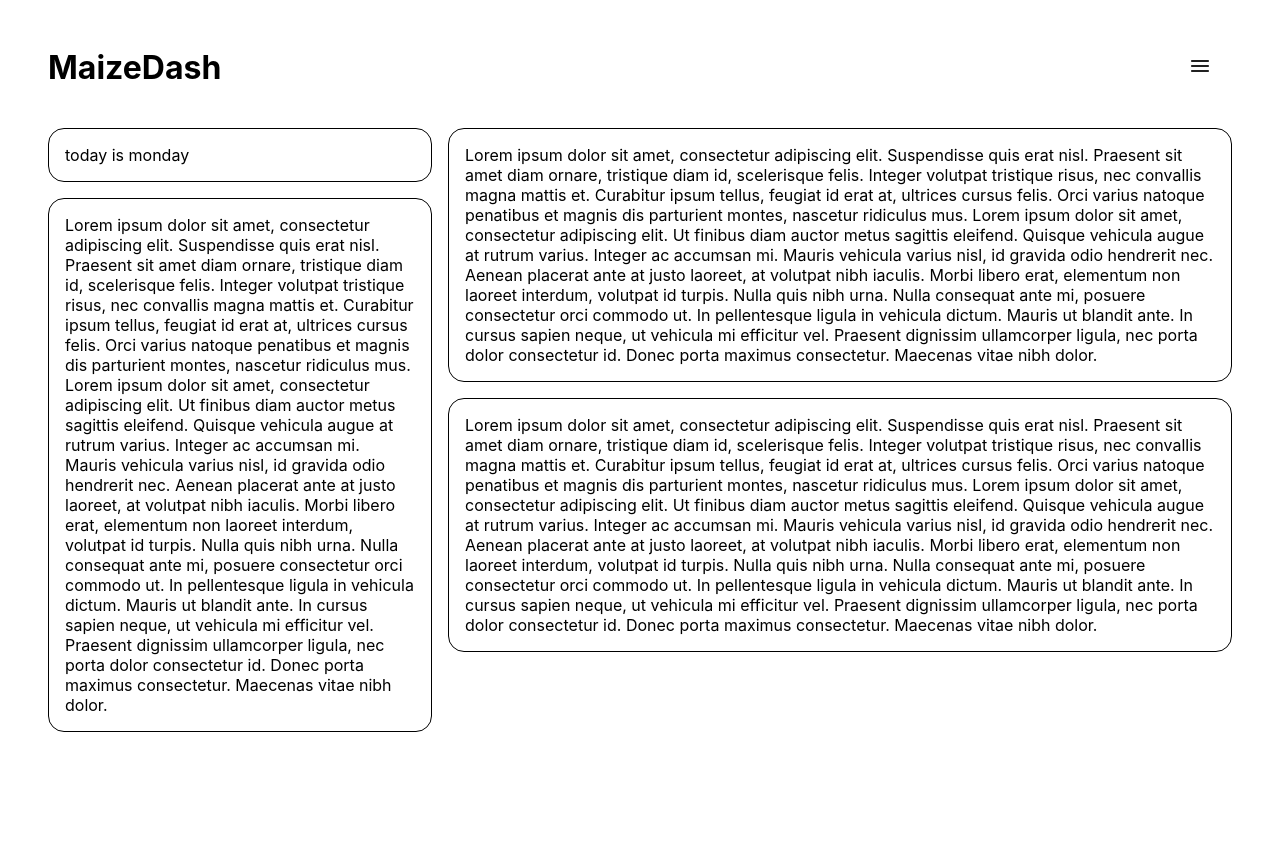
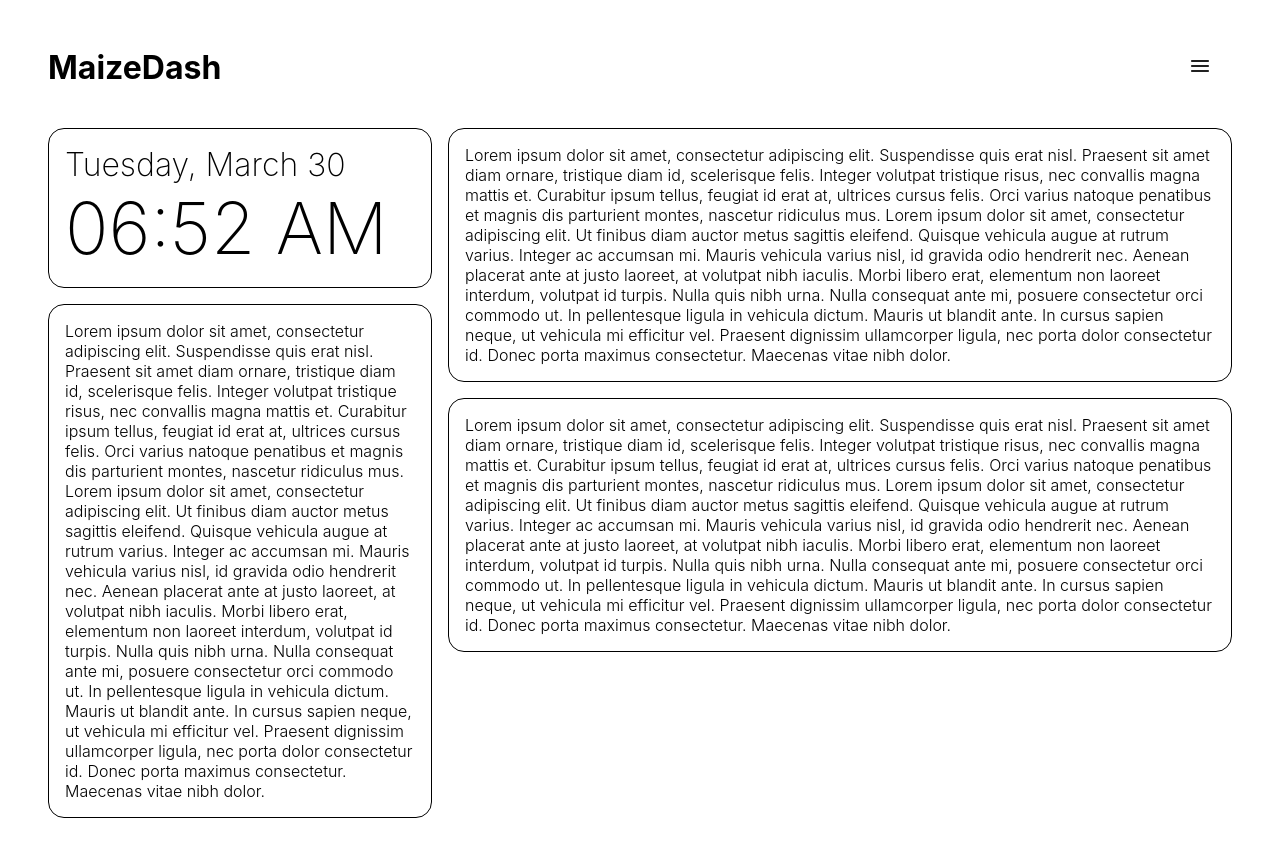
Before and after one commit to alicemliu/maize-dash, a React (Create React App) app: page / in a window 1280 px wide. Shown: the top 856 px of the page. Before the commit the page ends 800 px from the top, so only its background shows below. Built offline with nearby package versions, Linux system fonts and the light colour scheme.

Commit message:
date and time widget

```diff
--- a/src/components/date.js
+++ b/src/components/date.js
@@ -1,11 +1,25 @@
 import React from "react";
+import { useState , useEffect } from 'react'
 
 import '../css/App.css';
+import '../css/date.css';
 
-export default class Date extends React.Component {
-  render() {
-    return (
-      <p>today is monday</p>
-    )
-  }
+export default function TimeDate() {
+  var [date, setDate] = useState(new Date());
+
+  const options = { weekday: 'long', month: 'long', day: 'numeric' };
+
+  useEffect(() => {
+      var timer = setInterval(() => setDate(new Date()), 1000)
+      return function() {
+          clearInterval(timer)
+      }
+  });
+
+  return (
+    <div>
+      <h1 id='date'>{ date.toLocaleDateString(undefined, options) }</h1>
+      <h2 id='time'>{ date.toLocaleTimeString([], { hour: '2-digit', minute: '2-digit' }) }</h2>
+    </div>
+  )
 }
--- a/src/components/main.js
+++ b/src/components/main.js
@@ -3,14 +3,14 @@ import Grid from '@material-ui/core/Grid';
 
 import '../css/App.css';
 import ToDoList from "./todolist";
-import Date from "./date";
+import TimeDate from "./date";
 
 export default function Main() {
   return (
     <main>
       <Grid container='true' container spacing={2}>
         <Grid item xs={12} md={4}>
-          <div className="widget"><Date/></div>
+          <div className="widget"><TimeDate/></div>
           <div className="widget"><ToDoList/></div>
         </Grid>
         <Grid item xs={12} md={8}>
--- a/src/css/App.css
+++ b/src/css/App.css
@@ -38,13 +38,24 @@ main {
   min-width: 10vw;
 }
 
-/* overriding default spacing */
+/* overriding defaults */
 
 h1 {
   margin: 0;
   padding: 0;
 }
 
+h2 {
+  margin: 0;
+  padding: 0;
+}
+
+h3 {
+  margin: 0;
+  padding: 0;
+}
+
 p {
   margin: 0;
+  font-weight: 300;
 }
--- /dev/null
+++ b/src/css/date.css
@@ -0,0 +1,8 @@
+#date {
+  font-weight: 200;
+}
+
+#time {
+  font-weight: 200;
+  font-size: 4.5em;
+}
```
